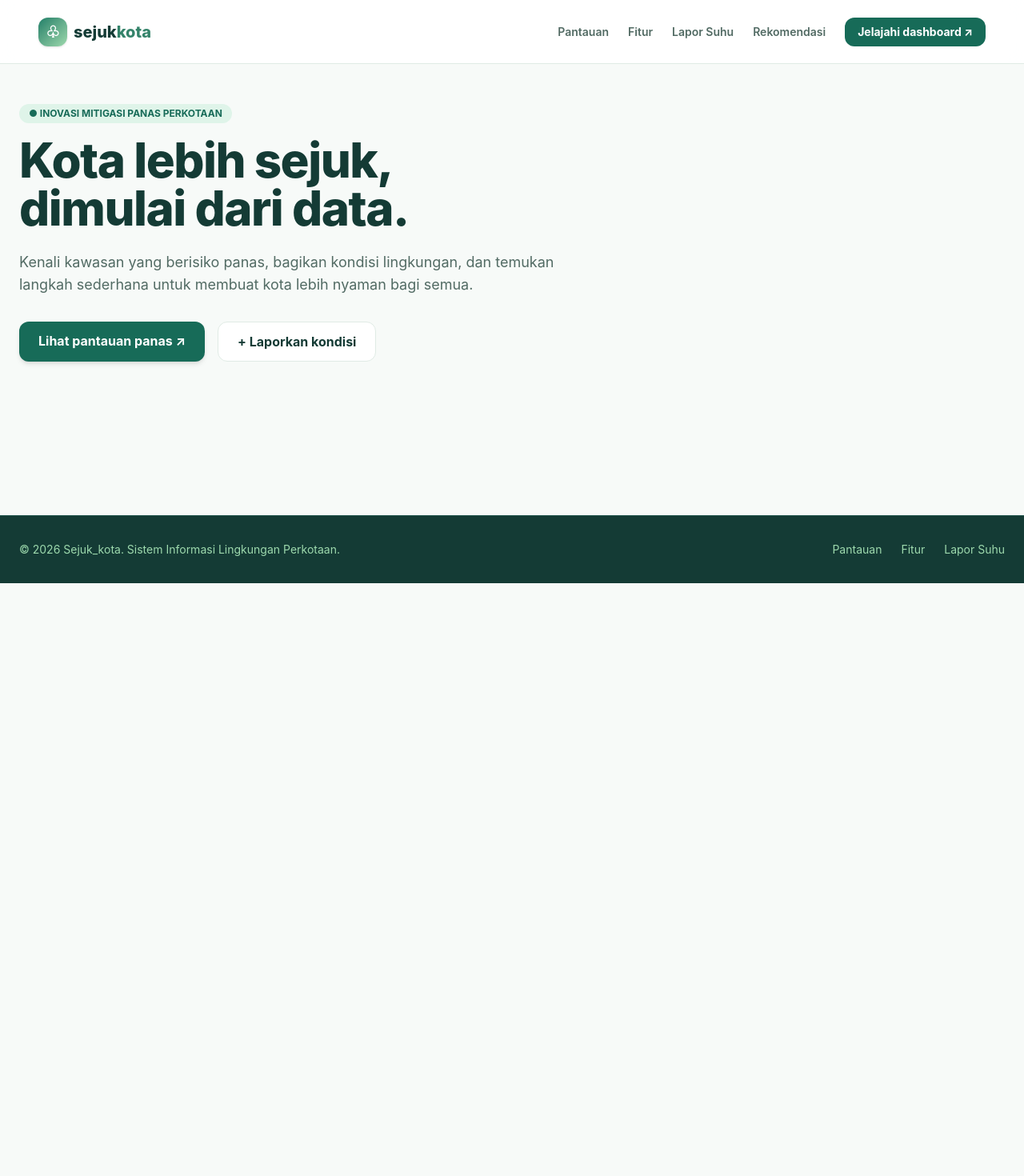
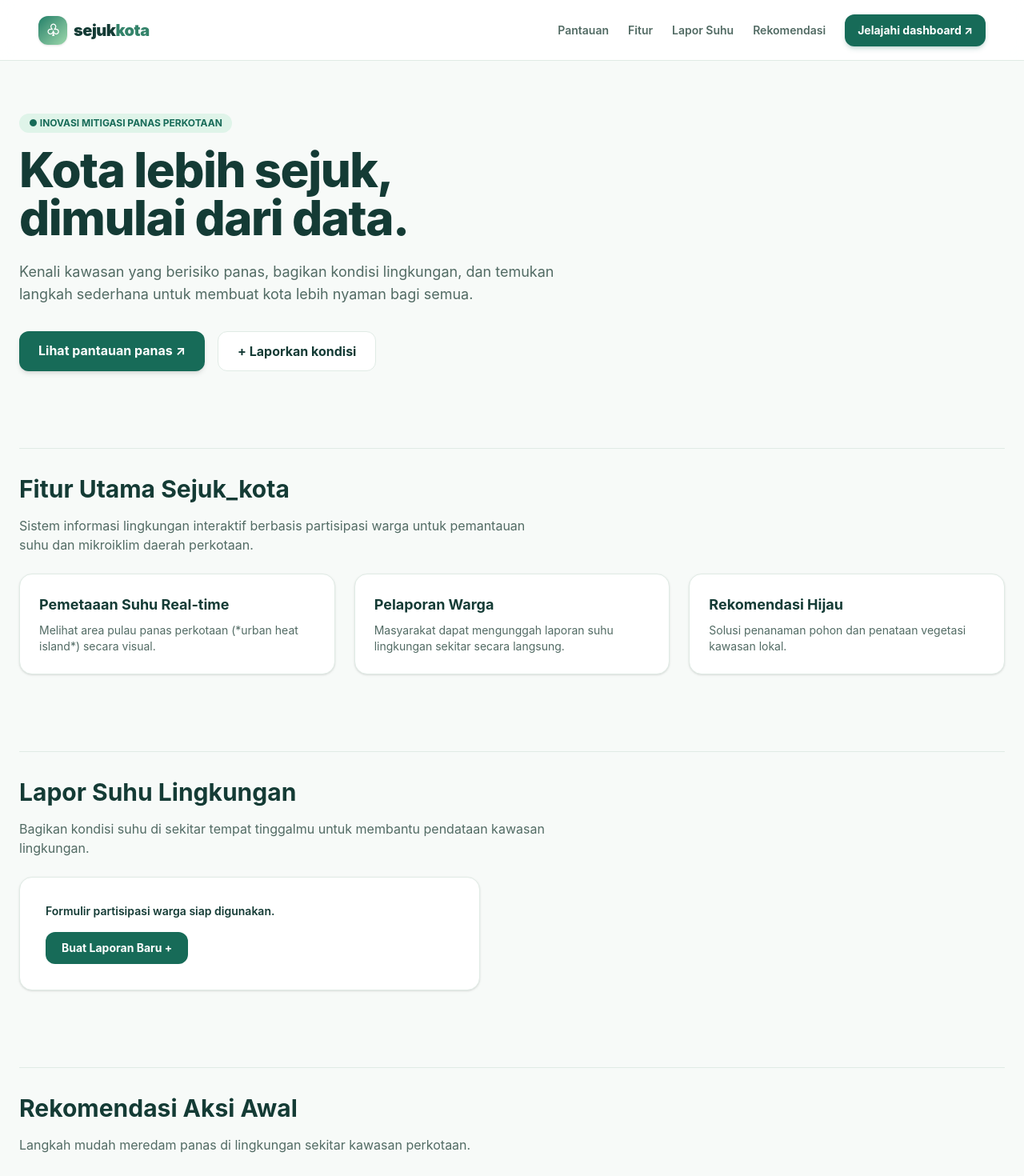
Before and after one commit to Raihannur082/sejuk-kota, a React (Vite) app: page / in a window 1280 px wide. Shown: the top 1470 px of the page at 80% size. Before the commit the page ends 800 px from the top, so only its background shows below. Built offline with nearby package versions, Linux system fonts and the light colour scheme.

Commit message:
Tambahkan section lengkap dan perbaiki navigasi scroll smooth

```diff
--- a/src/App.tsx
+++ b/src/App.tsx
@@ -1,11 +1,10 @@
-import React from 'react';
 import { Routes, Route } from 'react-router-dom';
 import Navbar from './components/Navbar';
 import Footer from './components/Footer';
 
 export default function App() {
   return (
-    <div className="min-h-screen bg-[#f7faf8] text-[#143b35]">
+    <div className="min-h-screen bg-[#f7faf8] text-[#143b35] scroll-smooth">
       <Navbar />
       <main>
         <Routes>
@@ -20,8 +19,9 @@ export default function App() {
 // Komponen Halaman Utama (Home)
 function Home() {
   return (
-    <div className="max-w-7xl mx-auto px-6 py-12">
-      <section id="pantauan" className="mb-16">
+    <div className="max-w-7xl mx-auto px-6 py-12 space-y-24">
+      {/* 1. SECTION PANTAUAN */}
+      <section id="pantauan" className="pt-4 scroll-mt-28">
         <span className="inline-block px-3 py-1 bg-[#dff4e9] text-[#176b58] text-xs font-bold rounded-full mb-4">
           ● INOVASI MITIGASI PANAS PERKOTAAN
         </span>
@@ -32,14 +32,63 @@ function Home() {
           Kenali kawasan yang berisiko panas, bagikan kondisi lingkungan, dan temukan langkah sederhana untuk membuat kota lebih nyaman bagi semua.
         </p>
         <div className="flex flex-wrap gap-4">
-          <a href="#pantauan" className="bg-[#176b58] text-white px-6 py-3 rounded-xl font-bold shadow-md hover:bg-[#135747]">
+          <a href="#pantauan" className="bg-[#176b58] text-white px-6 py-3 rounded-xl font-bold shadow-md hover:bg-[#135747] transition-all">
             Lihat pantauan panas ↗
           </a>
-          <a href="#laporan" className="border border-[#e0ebe5] bg-white px-6 py-3 rounded-xl font-bold text-[#143b35] hover:bg-gray-50">
+          <a href="#laporan" className="border border-[#e0ebe5] bg-white px-6 py-3 rounded-xl font-bold text-[#143b35] hover:bg-gray-50 transition-all">
             + Laporkan kondisi
           </a>
         </div>
       </section>
+
+      {/* 2. SECTION FITUR */}
+      <section id="fitur" className="pt-8 border-t border-[#e0ebe5] scroll-mt-28">
+        <h2 className="text-2xl md:text-3xl font-bold mb-4">Fitur Utama Sejuk_kota</h2>
+        <p className="text-[#526b64] max-w-2xl mb-6">
+          Sistem informasi lingkungan interaktif berbasis partisipasi warga untuk pemantauan suhu dan mikroiklim daerah perkotaan.
+        </p>
+        <div className="grid md:grid-cols-3 gap-6">
+          <div className="p-6 bg-white rounded-2xl border border-[#e0ebe5] shadow-sm">
+            <h3 className="font-bold text-lg mb-2">Pemetaaan Suhu Real-time</h3>
+            <p className="text-sm text-[#526b64]">Melihat area pulau panas perkotaan (*urban heat island*) secara visual.</p>
+          </div>
+          <div className="p-6 bg-white rounded-2xl border border-[#e0ebe5] shadow-sm">
+            <h3 className="font-bold text-lg mb-2">Pelaporan Warga</h3>
+            <p className="text-sm text-[#526b64]">Masyarakat dapat mengunggah laporan suhu lingkungan sekitar secara langsung.</p>
+          </div>
+          <div className="p-6 bg-white rounded-2xl border border-[#e0ebe5] shadow-sm">
+            <h3 className="font-bold text-lg mb-2">Rekomendasi Hijau</h3>
+            <p className="text-sm text-[#526b64]">Solusi penanaman pohon dan penataan vegetasi kawasan lokal.</p>
+          </div>
+        </div>
+      </section>
+
+      {/* 3. SECTION LAPOR SUHU */}
+      <section id="laporan" className="pt-8 border-t border-[#e0ebe5] scroll-mt-28">
+        <h2 className="text-2xl md:text-3xl font-bold mb-4">Lapor Suhu Lingkungan</h2>
+        <p className="text-[#526b64] max-w-2xl mb-6">
+          Bagikan kondisi suhu di sekitar tempat tinggalmu untuk membantu pendataan kawasan lingkungan.
+        </p>
+        <div className="p-8 bg-white rounded-2xl border border-[#e0ebe5] shadow-sm max-w-xl">
+          <p className="font-semibold text-sm mb-4">Formulir partisipasi warga siap digunakan.</p>
+          <a href="#laporan" className="inline-block bg-[#176b58] text-white px-5 py-2.5 rounded-xl font-bold text-sm hover:bg-[#135747]">
+            Buat Laporan Baru +
+          </a>
+        </div>
+      </section>
+
+      {/* 4. SECTION REKOMENDASI */}
+      <section id="rekomendasi" className="pt-8 border-t border-[#e0ebe5] scroll-mt-28">
+        <h2 className="text-2xl md:text-3xl font-bold mb-4">Rekomendasi Aksi Awal</h2>
+        <p className="text-[#526b64] max-w-2xl mb-6">
+          Langkah mudah meredam panas di lingkungan sekitar kawasan perkotaan.
+        </p>
+        <ul className="list-disc list-inside space-y-2 text-[#526b64]">
+          <li>Menambah tutupan vegetasi atau pot tanaman di area terbuka.</li>
+          <li>Menggunakan material atap atau cat yang memantulkan panas.</li>
+          <li>Memperbanyak area resapan air hujan.</li>
+        </ul>
+      </section>
     </div>
   );
 }
--- a/src/components/Navbar.tsx
+++ b/src/components/Navbar.tsx
@@ -5,27 +5,67 @@ export default function Navbar() {
   const [isOpen, setIsOpen] = useState(false);
 
   return (
-    <header className="sticky top-0 z-50 w-full h-20 bg-white/90 backdrop-blur-md border-b border-[#e0ebe5] px-6 lg:px-12 flex items-center justify-between">
-      <Link to="/" className="flex items-center gap-2 text-[#143b35] font-extrabold text-xl no-underline">
+    <header className="sticky top-0 z-50 w-full h-[76px] bg-white/90 backdrop-blur-md border-b border-[#e0ebe5] px-6 lg:px-12 flex items-center justify-between">
+      {/* Brand / Logo (Sisi Kiri) */}
+      <Link to="/" className="flex items-center gap-2 text-[#143b35] font-extrabold text-xl tracking-tight no-underline">
         <span className="w-9 h-9 rounded-xl bg-gradient-to-br from-[#1c8069] to-[#9dd9ad] grid place-items-center text-white text-xl shadow-sm">
           ♧
         </span>
-        <span>sejuk<span className="text-[#34836a]">kota</span></span>
+        <span className="text-xl font-black">
+          sejuk<span className="text-[#34836a]">kota</span>
+        </span>
       </Link>
 
+      {/* Tombol Hamburger (Mobile) */}
       <button
         onClick={() => setIsOpen(!isOpen)}
-        className="md:hidden border border-[#e0ebe5] rounded-lg px-3 py-1 text-[#143b35]"
+        className="md:hidden flex items-center justify-center bg-white border border-[#e0ebe5] rounded-lg px-3 py-1.5 text-[#143b35] font-bold text-lg cursor-pointer"
+        aria-label="Buka navigasi"
       >
         ☰
       </button>
 
-      <nav className={`md:flex items-center gap-6 absolute md:static top-20 left-0 w-full md:w-auto bg-white md:bg-transparent p-6 md:p-0 ${isOpen ? 'flex flex-col' : 'hidden'}`}>
-        <a href="#pantauan" className="text-[#526b64] hover:text-[#176b58] font-semibold text-sm">Pantauan</a>
-        <a href="#fitur" className="text-[#526b64] hover:text-[#176b58] font-semibold text-sm">Fitur</a>
-        <a href="#laporan" className="text-[#526b64] hover:text-[#176b58] font-semibold text-sm">Lapor Suhu</a>
-        <a href="#rekomendasi" className="text-[#526b64] hover:text-[#176b58] font-semibold text-sm">Rekomendasi</a>
-        <a href="#pantauan" className="bg-[#176b58] text-white font-bold px-4 py-2 rounded-xl text-sm">Jelajahi dashboard ↗</a>
+      {/* Navigasi Menu (Sisi Kanan) */}
+      <nav
+        className={`md:flex items-center gap-6 absolute md:static top-[76px] left-0 w-full md:w-auto bg-white md:bg-transparent border-b md:border-0 border-[#e0ebe5] p-6 md:p-0 shadow-lg md:shadow-none transition-all ${
+          isOpen ? 'flex flex-col items-start gap-4' : 'hidden'
+        }`}
+      >
+        <Link
+          to="/"
+          onClick={() => setIsOpen(false)}
+          className="text-[#526b64] no-underline text-sm font-semibold hover:text-[#176b58] transition-colors"
+        >
+          Pantauan
+        </Link>
+        <Link
+          to="/"
+          onClick={() => setIsOpen(false)}
+          className="text-[#526b64] no-underline text-sm font-semibold hover:text-[#176b58] transition-colors"
+        >
+          Fitur
+        </Link>
+        <Link
+          to="/"
+          onClick={() => setIsOpen(false)}
+          className="text-[#526b64] no-underline text-sm font-semibold hover:text-[#176b58] transition-colors"
+        >
+          Lapor Suhu
+        </Link>
+        <Link
+          to="/"
+          onClick={() => setIsOpen(false)}
+          className="text-[#526b64] no-underline text-sm font-semibold hover:text-[#176b58] transition-colors"
+        >
+          Rekomendasi
+        </Link>
+        <Link
+          to="/"
+          onClick={() => setIsOpen(false)}
+          className="rounded-xl bg-[#176b58] hover:bg-[#135747] text-white font-bold px-4 py-2.5 shadow-md shadow-[#176b58]/20 no-underline text-sm transition-all block text-center"
+        >
+          Jelajahi dashboard ↗
+        </Link>
       </nav>
     </header>
   );
```
